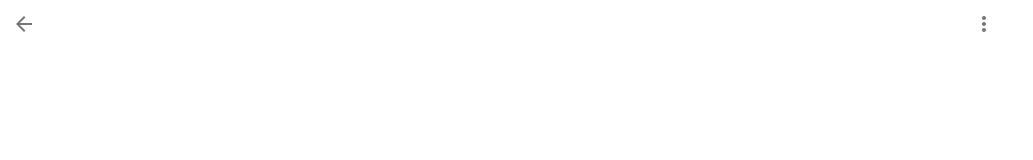
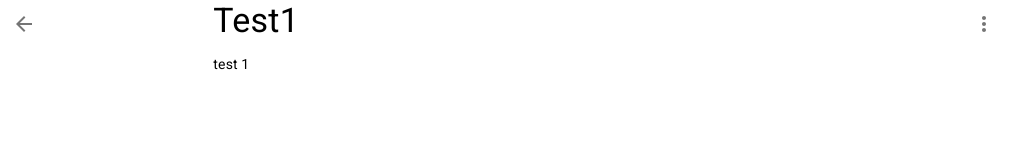
Before and after one commit to pavel-developer2001/blog, a React (Create React App) app: page /1 in a window 1280 px wide. Shown: the top 160 px of the page, without its empty margins (0-1033 px from the left). Built offline with nearby package versions, Linux system fonts and the light colour scheme; the HTML template or start-up script is replaced by a standard one.

Commit message:
Make Arcticle page

```diff
--- a/src/App.jsx
+++ b/src/App.jsx
@@ -14,10 +14,10 @@ const App = () => {
          <Switch>
            <Route exact path='/' component={Home} />
            <Route exact path='/create' component={CreateArticle} />
-           {/* <Route path='/:id' render={({match}) => {
+           <Route path='/:id' render={({match}) => {
         const {id} = match.params;
-        return <Article id ={id}/> }} /> */}
-        <Route exact path='/:id' component={Article} />
+        return <Article arcId ={id}/> }} />
+        {/* <Route exact path='/:id' component={Article} /> */}
          </Switch>
       </Router>
       </TodoContextProvider>
--- a/src/components/ArticleList.jsx
+++ b/src/components/ArticleList.jsx
@@ -1,5 +1,5 @@
 import React from 'react';
-import {Link, useHistory} from 'react-router-dom'
+import {Link, useHistory, withRouter} from 'react-router-dom'
 import { TodoContext } from '../TodoContext';
 
 import { makeStyles, Theme, createStyles } from '@material-ui/core/styles';
@@ -25,12 +25,14 @@ const useStyles = makeStyles((theme) =>
 function ArticleListItem({text, like, id}) {
   const classes = useStyles();
   const history = useHistory()
+
   return (
     <Card className={classes.root}>
       <CardContent>
-        <Typography variant="body2" color="textSecondary" component="p">
-          {/* <Link to={() => history.push(`/${id}`)}>{text}</Link> */}
-          <Link to='/1'>{text}</Link>
+        <Typography variant="body2" color="textSecondary" component="p" onClick={() => {
+            history.push(`/${id}`)}}>
+          {text}
+          {/* <Link to='/1'>{text}</Link> */}
         </Typography>
       </CardContent>
       <CardActions disableSpacing>
@@ -51,9 +53,9 @@ const ArticleList = () => {
         <div className='article-list'>
             <Grid container>
 
-                  {todos.map(obj => {
-                    return <Grid item xs={3}>
-                    <ArticleListItem text={obj.text} id={obj.id} key={obj.id} like={obj.like} />
+                  {todos.map((obj,index) => {
+                    return <Grid item key={index}  xs={3}>
+                    <ArticleListItem text={obj.text} id={obj.id} like={obj.like} />
                     </Grid>
                   })}
 
@@ -63,4 +65,4 @@ const ArticleList = () => {
     )
 }
 
-export default ArticleList
+export default withRouter(ArticleList)
--- a/src/pages/Article.jsx
+++ b/src/pages/Article.jsx
@@ -12,11 +12,11 @@ import MoreVertIcon from '@material-ui/icons/MoreVert';
 import Button from '@material-ui/core/Button';
 import {TodoContext} from '../TodoContext'
 
-const Article= ({id}) => {
+const Article= ({arcId}) => {
     const [off, setOff] = React.useState(false)
     const {todos} = React.useContext(TodoContext)
-    // const item = todos.filter((prev) => prev.filter((_, cId) => id == cId))
-    // console.log(item)
+    const findItem = todos.find((todo) => todo.id == arcId)
+
     return (
         <div className='article'>
              <Grid container>
@@ -29,10 +29,10 @@ const Article= ({id}) => {
                 </Grid>
                 <Grid item xs={7}>
                     <Typography variant="h4" gutterBottom>
-                        {todos.title}
+                        {findItem.title}
                     </Typography>
                     <Typography variant="body2" gutterBottom>
-        {todos.text}
+        {findItem.text}
                     </Typography>
                 </Grid>
                 <Grid item xs={3}>
```
Also changed, not shown: 1 other file (tests, documents, lock files or other folders).
